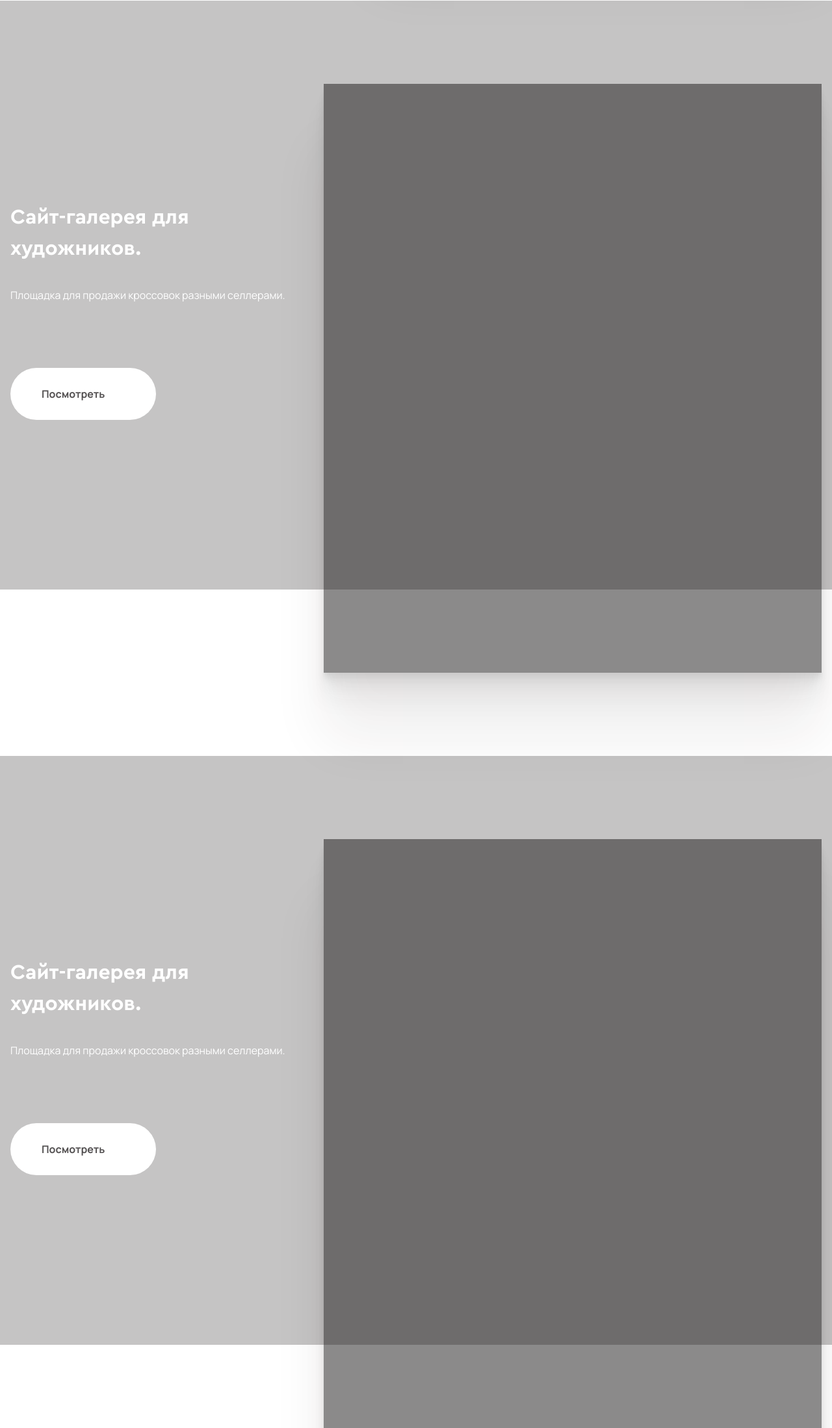
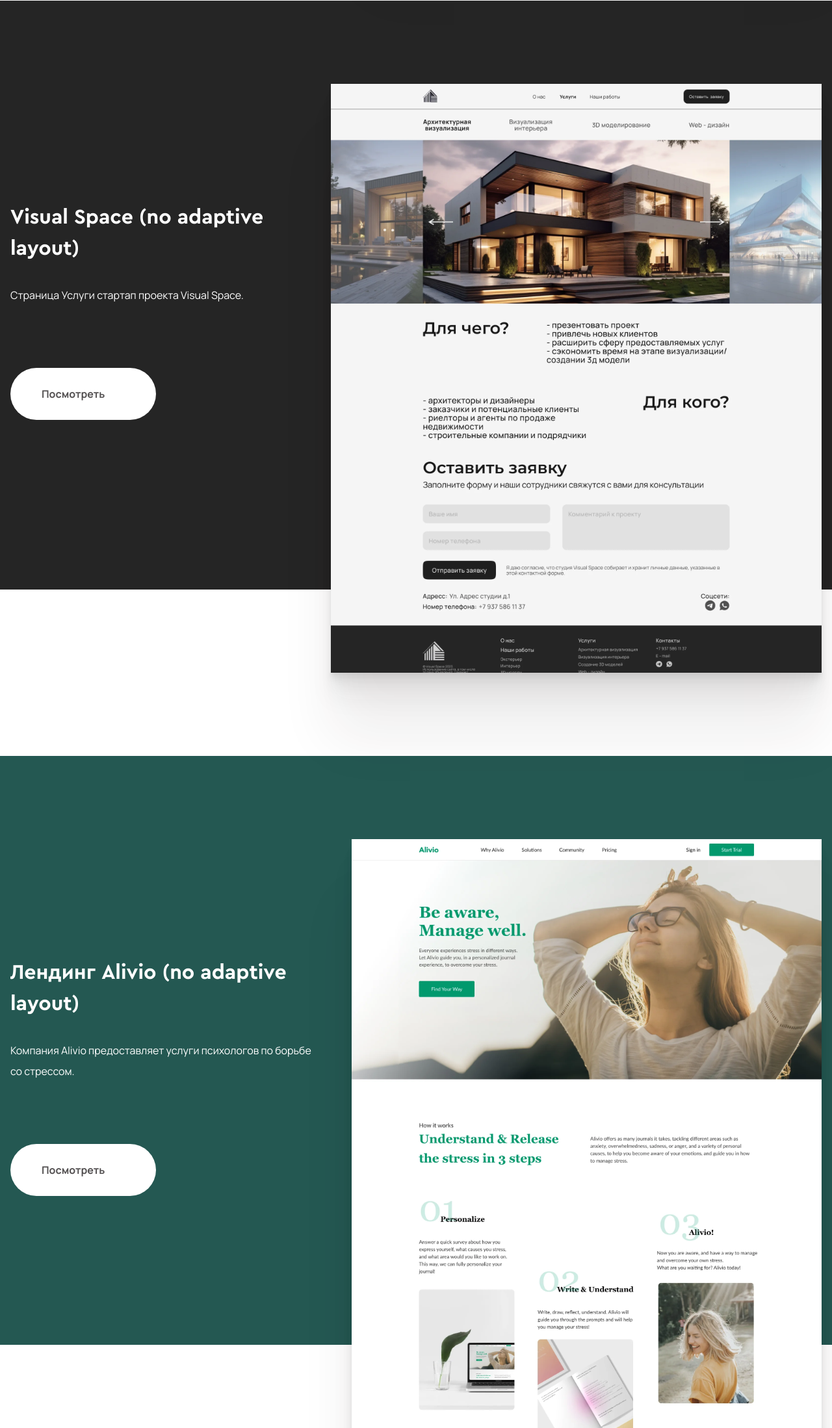
Before and after one commit to dudarph/Dudarph-s-Portfolio, a website built with Vite: page index.html in a window 1280 px wide. Shown: the part 7240-9437 px from the top of the page at 65% size. Built offline with nearby package versions, Linux system fonts and the light colour scheme.

Commit message:
Frontend section filled

```diff
--- a/index.html
+++ b/index.html
@@ -349,33 +349,50 @@
 							</div>
 						</div>
 					</div>
-					<div class="bg-color--gray">
+					<div class="bg-color--black">
 						<div class="wrapper-second">
 							<div class="instance">
 								<div class="instance__text">
-									<h4 class="instance__name">Сайт-галерея для художников.</h4>
+									<h4 class="instance__name">
+										Visual Space (no adaptive layout)
+									</h4>
 									<p class="instance__desc">
-										Площадка для продажи кроссовок разными селлерами.
+										Страница Услуги стартап проекта Visual Space.
 									</p>
-									<a href="#!" class="instance__link"> Посмотреть </a>
+									<a
+										href="https://dudarph.github.io/Visual-Space/services.html"
+										class="instance__link"
+										target="_blank"
+									>
+										Посмотреть
+									</a>
 								</div>
 
-								<div class="instance__img"></div>
+								<div class="instance__img instance__img--5"></div>
 							</div>
 						</div>
 					</div>
-					<div class="bg-color--gray">
+					<div class="bg-color--green">
 						<div class="wrapper-second">
 							<div class="instance">
 								<div class="instance__text">
-									<h4 class="instance__name">Сайт-галерея для художников.</h4>
+									<h4 class="instance__name">
+										Лендинг Alivio (no adaptive layout)
+									</h4>
 									<p class="instance__desc">
-										Площадка для продажи кроссовок разными селлерами.
+										Компания Alivio предоставляет услуги психологов по борьбе со
+										стрессом.
 									</p>
-									<a href="#!" class="instance__link"> Посмотреть </a>
+									<a
+										href="http://aliviopage.tilda.ws"
+										class="instance__link"
+										target="_blank"
+									>
+										Посмотреть
+									</a>
 								</div>
 
-								<div class="instance__img"></div>
+								<div class="instance__img instance__img--6"></div>
 							</div>
 						</div>
 					</div>
--- a/src/css/media.css
+++ b/src/css/media.css
@@ -144,6 +144,16 @@
 	}
 
 	.bg-color--blue--2 {
+		height: 665px;
+		margin-bottom: 160px;
+	}
+
+	.bg-color--black {
+		height: 665px;
+		margin-bottom: 160px;
+	}
+
+	.bg-color--green {
 		height: 665px;
 		margin-bottom: 160px;
 	}
@@ -465,6 +475,16 @@
 		margin-bottom: 72px;
 	}
 
+	.bg-color--black {
+		height: 737px;
+		margin-bottom: 72px;
+	}
+
+	.bg-color--green {
+		height: 737px;
+		margin-bottom: 72px;
+	}
+
 	.instance {
 		flex-direction: column-reverse;
 		gap: 64px;
--- a/src/css/style.css
+++ b/src/css/style.css
@@ -528,10 +528,6 @@ img {
   background: rgba(25, 22, 23, 0.25);
 }
 
-.bg-color--gray:nth-child(4) {
-  margin-bottom: 0;
-}
-
 .bg-color--orange {
   width: 100%;
   height: 906px;
@@ -554,6 +550,22 @@ img {
   margin-bottom: 256px;
 
   background-color: #006DFE;
+}
+
+.bg-color--black {
+  width: 100%;
+  height: 906px;
+  margin-bottom: 256px;
+
+  background-color: #252525;
+}
+
+.bg-color--green {
+  width: 100%;
+  height: 906px;
+  margin-bottom: 0;
+
+  background-color: #245852;
 }
 
 .instance {
@@ -624,6 +636,16 @@ img {
 
 .instance__img--4 {
   background: url('/public/odigo.webp') top;
+  background-size: cover
+}
+
+.instance__img--5 {
+  background: url('/public/visualspace.webp') top;
+  background-size: cover
+}
+
+.instance__img--6 {
+  background: url('/public/alivio.webp') top;
   background-size: cover
 }
 
```
Also changed, not shown: dist/assets/index-Bd3kI-nW.css (deleted), dist/assets/index-DsXRG8tE.js (deleted), dist/index.html, public/alivio.webp (added), public/visualspace.webp (added).
